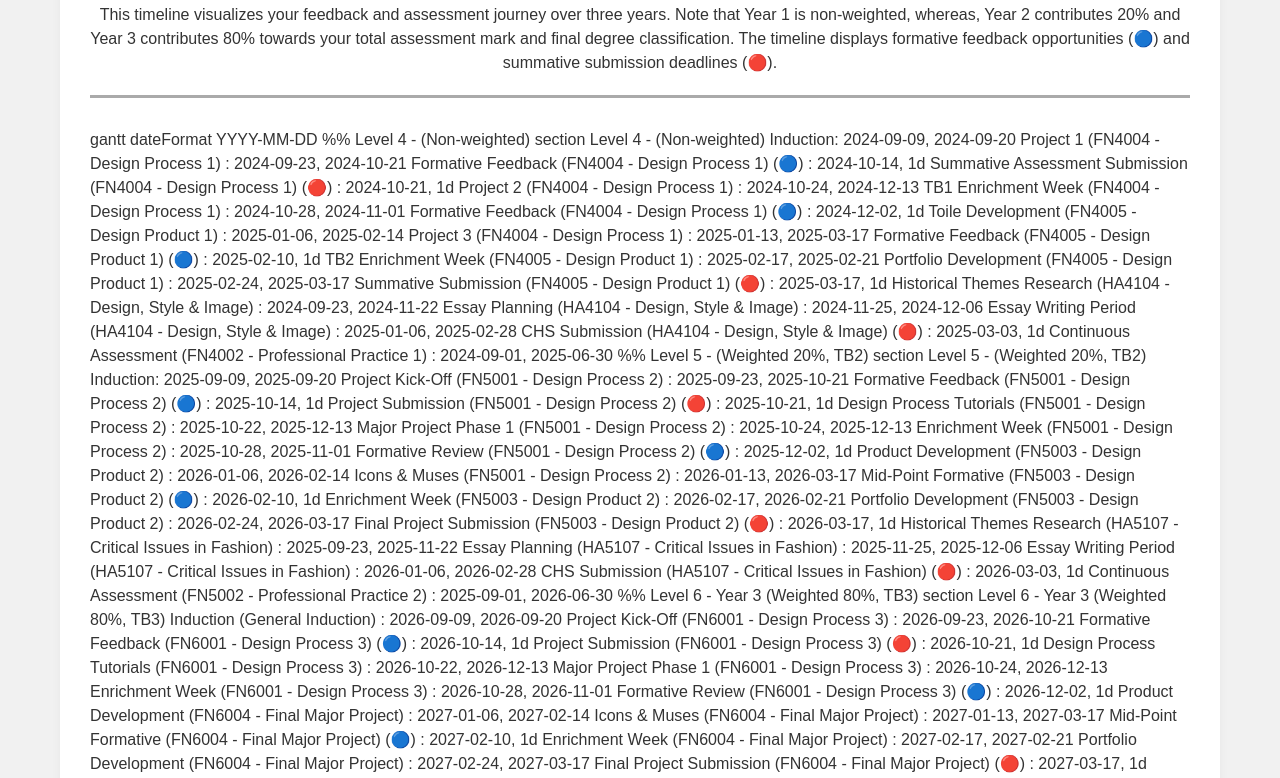
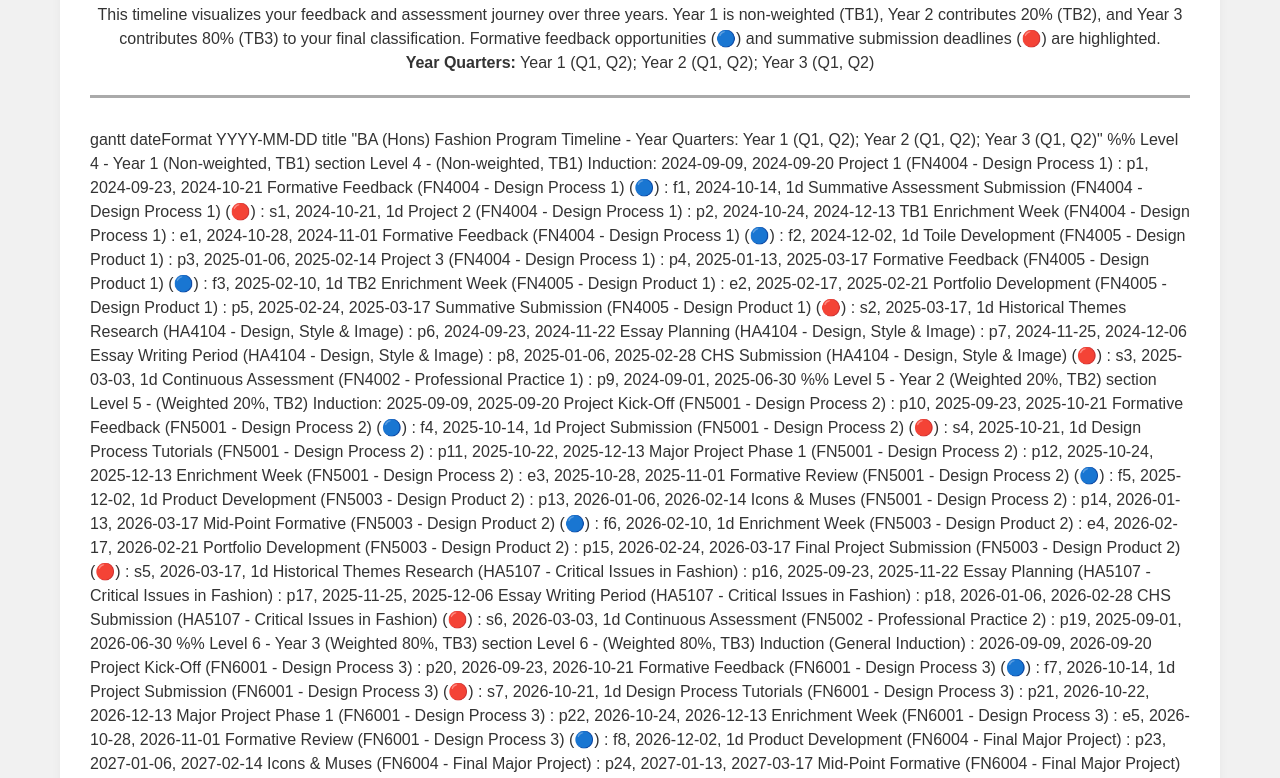
Before and after one commit to MounseyWood/Understanding_Feedback_and_Assessment_Timelines_v1, a plain HTML site: page index.html in a window 1280 px wide. Shown: the part 135-913 px from the top of the page. Drawn offline with nearby package versions, Linux system fonts and the light colour scheme; a script that the page names is missing.

Commit message:
Update index.html

```diff
--- a/index.html
+++ b/index.html
@@ -3,16 +3,21 @@
 <head>
   <meta charset="UTF-8" />
   <meta name="viewport" content="width=device-width, initial-scale=1.0" />
-  <title>BA (Hons) Fashion Program Timeline</title>
+  <title>BA (Hons) Fashion Program Feedback and Assessment Timeline</title>
   <!-- Load Mermaid from CDN -->
   <script src="https://cdn.jsdelivr.net/npm/mermaid/dist/mermaid.min.js"></script>
   <script>
     mermaid.initialize({
       startOnLoad: true,
-      theme: "default"
+      theme: "default",
+      themeVariables: {
+        ganttBackgroundColor: "#ffffff",  // Chart background
+        ganttTaskColor: "#f1f1f1",        // Default horizontal bar color
+        ganttTaskTextColor: "#333333"
+      }
     });
   </script>
-  <!-- Tailwind CSS for styling (as used in the grade descriptors page) -->
+  <!-- Tailwind CSS for styling (matching the grade descriptors page) -->
   <script src="https://cdn.tailwindcss.com"></script>
   <style>
     body {
@@ -57,80 +62,101 @@
         <img src="KSA_secondary_lock-up.png" alt="Kingston School of Art Logo" class="h-6 mb-4 mx-auto block">
         <h1 class="text-2xl font-bold mb-4">BA (Hons) Fashion Program Feedback and Assessment Timeline</h1>
         <p>
-          This timeline visualizes your feedback and assessment journey over three years. Note that Year 1 is non-weighted, whereas, Year 2 contributes 20% and Year 3 contributes 80% towards your total assessment mark and final degree classification.
-          The timeline displays formative feedback opportunities (🔵) and summative submission deadlines (🔴).<br>
+          This timeline visualizes your feedback and assessment journey over three years. Year 1 is non-weighted (TB1), Year 2 contributes 20% (TB2), and Year 3 contributes 80% (TB3) to your final classification.
+          Formative feedback opportunities (🔵) and summative submission deadlines (🔴) are highlighted.<br>
+          <strong>Year Quarters:</strong> Year 1 (Q1, Q2); Year 2 (Q1, Q2); Year 3 (Q1, Q2)
         </p>
       </div>
 
       <!-- Mermaid Diagram Container -->
       <div class="mermaid">
-        gantt
-            dateFormat  YYYY-MM-DD
+gantt
+    dateFormat  YYYY-MM-DD
+    title "BA (Hons) Fashion Program Timeline - Year Quarters: Year 1 (Q1, Q2); Year 2 (Q1, Q2); Year 3 (Q1, Q2)"
 
+    %% Level 4 - Year 1 (Non-weighted, TB1)
+    section Level 4 - (Non-weighted, TB1)
+    Induction: 2024-09-09, 2024-09-20
+    Project 1 (FN4004 - Design Process 1) : p1, 2024-09-23, 2024-10-21
+    Formative Feedback (FN4004 - Design Process 1) (🔵) : f1, 2024-10-14, 1d
+    Summative Assessment Submission (FN4004 - Design Process 1) (🔴) : s1, 2024-10-21, 1d
+    Project 2 (FN4004 - Design Process 1) : p2, 2024-10-24, 2024-12-13
+    TB1 Enrichment Week (FN4004 - Design Process 1) : e1, 2024-10-28, 2024-11-01
+    Formative Feedback (FN4004 - Design Process 1) (🔵) : f2, 2024-12-02, 1d
+    Toile Development (FN4005 - Design Product 1) : p3, 2025-01-06, 2025-02-14
+    Project 3 (FN4004 - Design Process 1) : p4, 2025-01-13, 2025-03-17
+    Formative Feedback (FN4005 - Design Product 1) (🔵) : f3, 2025-02-10, 1d
+    TB2 Enrichment Week (FN4005 - Design Product 1) : e2, 2025-02-17, 2025-02-21
+    Portfolio Development (FN4005 - Design Product 1) : p5, 2025-02-24, 2025-03-17
+    Summative Submission (FN4005 - Design Product 1) (🔴) : s2, 2025-03-17, 1d
+    Historical Themes Research (HA4104 - Design, Style & Image) : p6, 2024-09-23, 2024-11-22
+    Essay Planning (HA4104 - Design, Style & Image) : p7, 2024-11-25, 2024-12-06
+    Essay Writing Period (HA4104 - Design, Style & Image) : p8, 2025-01-06, 2025-02-28
+    CHS Submission (HA4104 - Design, Style & Image) (🔴) : s3, 2025-03-03, 1d
+    Continuous Assessment (FN4002 - Professional Practice 1) : p9, 2024-09-01, 2025-06-30
 
-            %% Level 4 - (Non-weighted)
-            section Level 4 - (Non-weighted)
-            Induction: 2024-09-09, 2024-09-20
-            Project 1 (FN4004 - Design Process 1) : 2024-09-23, 2024-10-21
-            Formative Feedback (FN4004 - Design Process 1) (🔵) : 2024-10-14, 1d
-            Summative Assessment Submission (FN4004 - Design Process 1) (🔴) : 2024-10-21, 1d
-            Project 2 (FN4004 - Design Process 1) : 2024-10-24, 2024-12-13
-            TB1 Enrichment Week (FN4004 - Design Process 1) : 2024-10-28, 2024-11-01
-            Formative Feedback (FN4004 - Design Process 1) (🔵) : 2024-12-02, 1d
-            Toile Development (FN4005 - Design Product 1) : 2025-01-06, 2025-02-14
-            Project 3 (FN4004 - Design Process 1) : 2025-01-13, 2025-03-17
-            Formative Feedback (FN4005 - Design Product 1) (🔵) : 2025-02-10, 1d
-            TB2 Enrichment Week (FN4005 - Design Product 1) : 2025-02-17, 2025-02-21
-            Portfolio Development (FN4005 - Design Product 1) : 2025-02-24, 2025-03-17
-            Summative Submission (FN4005 - Design Product 1) (🔴) : 2025-03-17, 1d
-            Historical Themes Research (HA4104 - Design, Style & Image) : 2024-09-23, 2024-11-22
-            Essay Planning (HA4104 - Design, Style & Image) : 2024-11-25, 2024-12-06
-            Essay Writing Period (HA4104 - Design, Style & Image) : 2025-01-06, 2025-02-28
-            CHS Submission (HA4104 - Design, Style & Image) (🔴) : 2025-03-03, 1d
-            Continuous Assessment (FN4002 - Professional Practice 1) : 2024-09-01, 2025-06-30
+    %% Level 5 - Year 2 (Weighted 20%, TB2)
+    section Level 5 - (Weighted 20%, TB2)
+    Induction: 2025-09-09, 2025-09-20
+    Project Kick-Off (FN5001 - Design Process 2) : p10, 2025-09-23, 2025-10-21
+    Formative Feedback (FN5001 - Design Process 2) (🔵) : f4, 2025-10-14, 1d
+    Project Submission (FN5001 - Design Process 2) (🔴) : s4, 2025-10-21, 1d
+    Design Process Tutorials (FN5001 - Design Process 2) : p11, 2025-10-22, 2025-12-13
+    Major Project Phase 1 (FN5001 - Design Process 2) : p12, 2025-10-24, 2025-12-13
+    Enrichment Week (FN5001 - Design Process 2) : e3, 2025-10-28, 2025-11-01
+    Formative Review (FN5001 - Design Process 2) (🔵) : f5, 2025-12-02, 1d
+    Product Development (FN5003 - Design Product 2) : p13, 2026-01-06, 2026-02-14
+    Icons & Muses (FN5001 - Design Process 2) : p14, 2026-01-13, 2026-03-17
+    Mid-Point Formative (FN5003 - Design Product 2) (🔵) : f6, 2026-02-10, 1d
+    Enrichment Week (FN5003 - Design Product 2) : e4, 2026-02-17, 2026-02-21
+    Portfolio Development (FN5003 - Design Product 2) : p15, 2026-02-24, 2026-03-17
+    Final Project Submission (FN5003 - Design Product 2) (🔴) : s5, 2026-03-17, 1d
+    Historical Themes Research (HA5107 - Critical Issues in Fashion) : p16, 2025-09-23, 2025-11-22
+    Essay Planning (HA5107 - Critical Issues in Fashion) : p17, 2025-11-25, 2025-12-06
+    Essay Writing Period (HA5107 - Critical Issues in Fashion) : p18, 2026-01-06, 2026-02-28
+    CHS Submission (HA5107 - Critical Issues in Fashion) (🔴) : s6, 2026-03-03, 1d
+    Continuous Assessment (FN5002 - Professional Practice 2) : p19, 2025-09-01, 2026-06-30
 
-            %% Level 5 - (Weighted 20%, TB2)
-            section Level 5 - (Weighted 20%, TB2)
-            Induction: 2025-09-09, 2025-09-20
-            Project Kick-Off (FN5001 - Design Process 2) : 2025-09-23, 2025-10-21
-            Formative Feedback (FN5001 - Design Process 2) (🔵) : 2025-10-14, 1d
-            Project Submission (FN5001 - Design Process 2) (🔴) : 2025-10-21, 1d
-            Design Process Tutorials (FN5001 - Design Process 2) : 2025-10-22, 2025-12-13
-            Major Project Phase 1 (FN5001 - Design Process 2) : 2025-10-24, 2025-12-13
-            Enrichment Week (FN5001 - Design Process 2) : 2025-10-28, 2025-11-01
-            Formative Review (FN5001 - Design Process 2) (🔵) : 2025-12-02, 1d
-            Product Development (FN5003 - Design Product 2) : 2026-01-06, 2026-02-14
-            Icons & Muses (FN5001 - Design Process 2) : 2026-01-13, 2026-03-17
-            Mid-Point Formative (FN5003 - Design Product 2) (🔵) : 2026-02-10, 1d
-            Enrichment Week (FN5003 - Design Product 2) : 2026-02-17, 2026-02-21
-            Portfolio Development (FN5003 - Design Product 2) : 2026-02-24, 2026-03-17
-            Final Project Submission (FN5003 - Design Product 2) (🔴) : 2026-03-17, 1d
-            Historical Themes Research (HA5107 - Critical Issues in Fashion) : 2025-09-23, 2025-11-22
-            Essay Planning (HA5107 - Critical Issues in Fashion) : 2025-11-25, 2025-12-06
-            Essay Writing Period (HA5107 - Critical Issues in Fashion) : 2026-01-06, 2026-02-28
-            CHS Submission (HA5107 - Critical Issues in Fashion) (🔴) : 2026-03-03, 1d
-            Continuous Assessment (FN5002 - Professional Practice 2) : 2025-09-01, 2026-06-30
+    %% Level 6 - Year 3 (Weighted 80%, TB3)
+    section Level 6 - (Weighted 80%, TB3)
+    Induction (General Induction) : 2026-09-09, 2026-09-20
+    Project Kick-Off (FN6001 - Design Process 3) : p20, 2026-09-23, 2026-10-21
+    Formative Feedback (FN6001 - Design Process 3) (🔵) : f7, 2026-10-14, 1d
+    Project Submission (FN6001 - Design Process 3) (🔴) : s7, 2026-10-21, 1d
+    Design Process Tutorials (FN6001 - Design Process 3) : p21, 2026-10-22, 2026-12-13
+    Major Project Phase 1 (FN6001 - Design Process 3) : p22, 2026-10-24, 2026-12-13
+    Enrichment Week (FN6001 - Design Process 3) : e5, 2026-10-28, 2026-11-01
+    Formative Review (FN6001 - Design Process 3) (🔵) : f8, 2026-12-02, 1d
+    Product Development (FN6004 - Final Major Project) : p23, 2027-01-06, 2027-02-14
+    Icons & Muses (FN6004 - Final Major Project) : p24, 2027-01-13, 2027-03-17
+    Mid-Point Formative (FN6004 - Final Major Project) (🔵) : f9, 2027-02-10, 1d
+    Enrichment Week (FN6004 - Final Major Project) : e6, 2027-02-17, 2027-02-21
+    Portfolio Development (FN6004 - Final Major Project) : p25, 2027-02-24, 2027-03-17
+    Final Project Submission (FN6004 - Final Major Project) (🔴) : s8, 2027-03-17, 1d
+    Historical Themes Research (HA6101 - Dissertation) : p26, 2026-09-23, 2026-11-22
+    Essay Planning (HA6101 - Dissertation) : p27, 2026-11-25, 2026-12-06
+    Essay Writing Period (HA6101 - Dissertation) : p28, 2027-01-06, 2027-02-28
+    CHS Submission (HA6101 - Dissertation) (🔴) : s9, 2027-03-03, 1d
 
-            %% Level 6 - Year 3 (Weighted 80%, TB3)
-            section Level 6 - Year 3 (Weighted 80%, TB3)
-            Induction (General Induction) : 2026-09-09, 2026-09-20
-            Project Kick-Off (FN6001 - Design Process 3) : 2026-09-23, 2026-10-21
-            Formative Feedback (FN6001 - Design Process 3) (🔵) : 2026-10-14, 1d
-            Project Submission (FN6001 - Design Process 3) (🔴) : 2026-10-21, 1d
-            Design Process Tutorials (FN6001 - Design Process 3) : 2026-10-22, 2026-12-13
-            Major Project Phase 1 (FN6001 - Design Process 3) : 2026-10-24, 2026-12-13
-            Enrichment Week (FN6001 - Design Process 3) : 2026-10-28, 2026-11-01
-            Formative Review (FN6001 - Design Process 3) (🔵) : 2026-12-02, 1d
-            Product Development (FN6004 - Final Major Project) : 2027-01-06, 2027-02-14
-            Icons & Muses (FN6004 - Final Major Project) : 2027-01-13, 2027-03-17
-            Mid-Point Formative (FN6004 - Final Major Project) (🔵) : 2027-02-10, 1d
-            Enrichment Week (FN6004 - Final Major Project) : 2027-02-17, 2027-02-21
-            Portfolio Development (FN6004 - Final Major Project) : 2027-02-24, 2027-03-17
-            Final Project Submission (FN6004 - Final Major Project) (🔴) : 2027-03-17, 1d
-            Historical Themes Research (HA6101 - Dissertation) : 2026-09-23, 2026-11-22
-            Essay Planning (HA6101 - Dissertation) : 2026-11-25, 2026-12-06
-            Essay Writing Period (HA6101 - Dissertation) : 2027-01-06, 2027-02-28
-            CHS Submission (HA6101 - Dissertation) (🔴) : 2027-03-03, 1d
+    %% Kingston University Term Dates (Sample)
+    section Kingston University Term Dates
+    Year 1 Autumn Term : 2024-09-09, 2024-12-20
+    Year 1 Spring Term : 2025-01-10, 2025-04-20
+    Year 1 Summer Term : 2025-05-01, 2025-07-15
+    Year 2 Autumn Term : 2025-09-09, 2025-12-20
+    Year 2 Spring Term : 2026-01-10, 2026-04-20
+    Year 2 Summer Term : 2026-05-01, 2026-07-15
+    Year 3 Autumn Term : 2026-09-09, 2026-12-20
+    Year 3 Spring Term : 2027-01-10, 2027-04-20
+    Year 3 Summer Term : 2027-05-01, 2027-07-15
+
+    %% Define custom classes for task coloring
+    classDef formative fill:#0000FF,stroke:#0000FF,stroke-width:1px
+    classDef summative fill:#FF0000,stroke:#FF0000,stroke-width:1px
+
+    %% Assign classes to tasks by their IDs:
+    class f1,f2,f3,f4,f5,f6,f7,f8,f9 formative
+    class s1,s2,s3,s4,s5,s6,s7,s8,s9 summative
       </div>
     </div>
 
```
